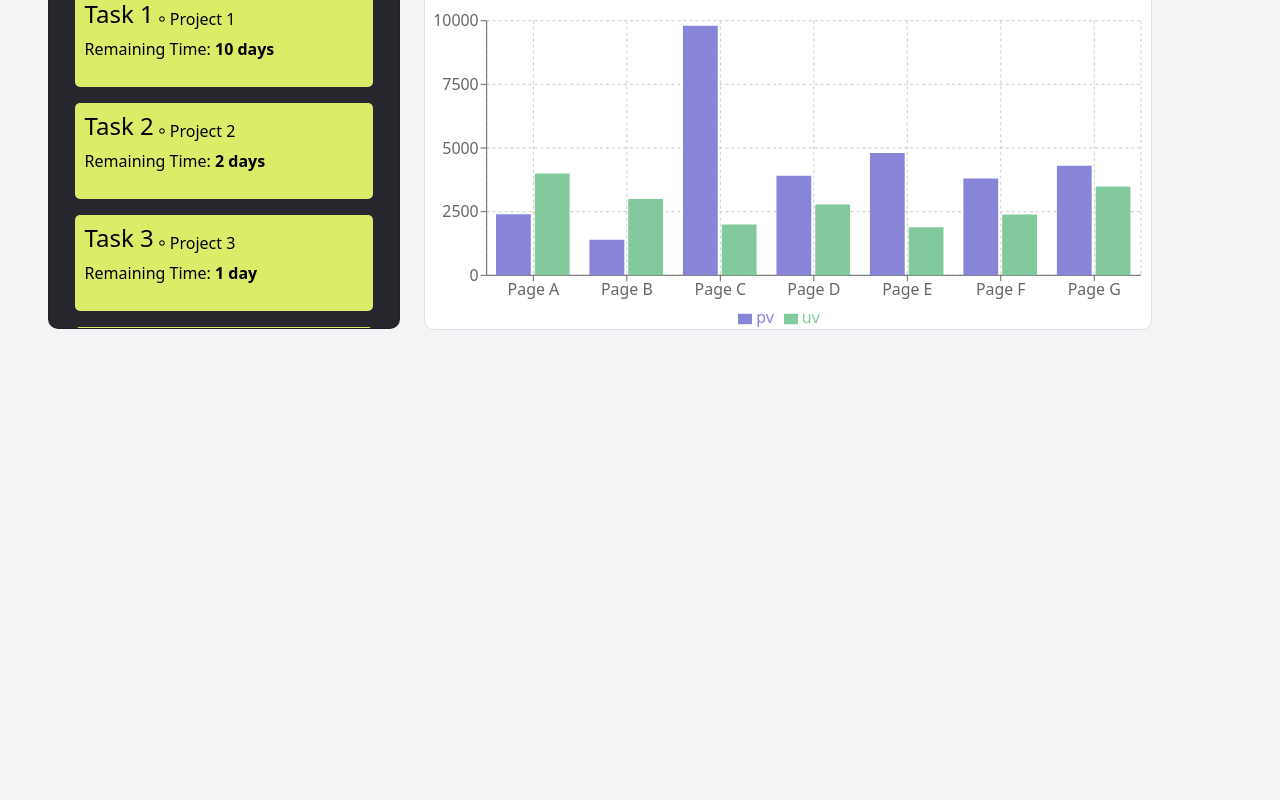
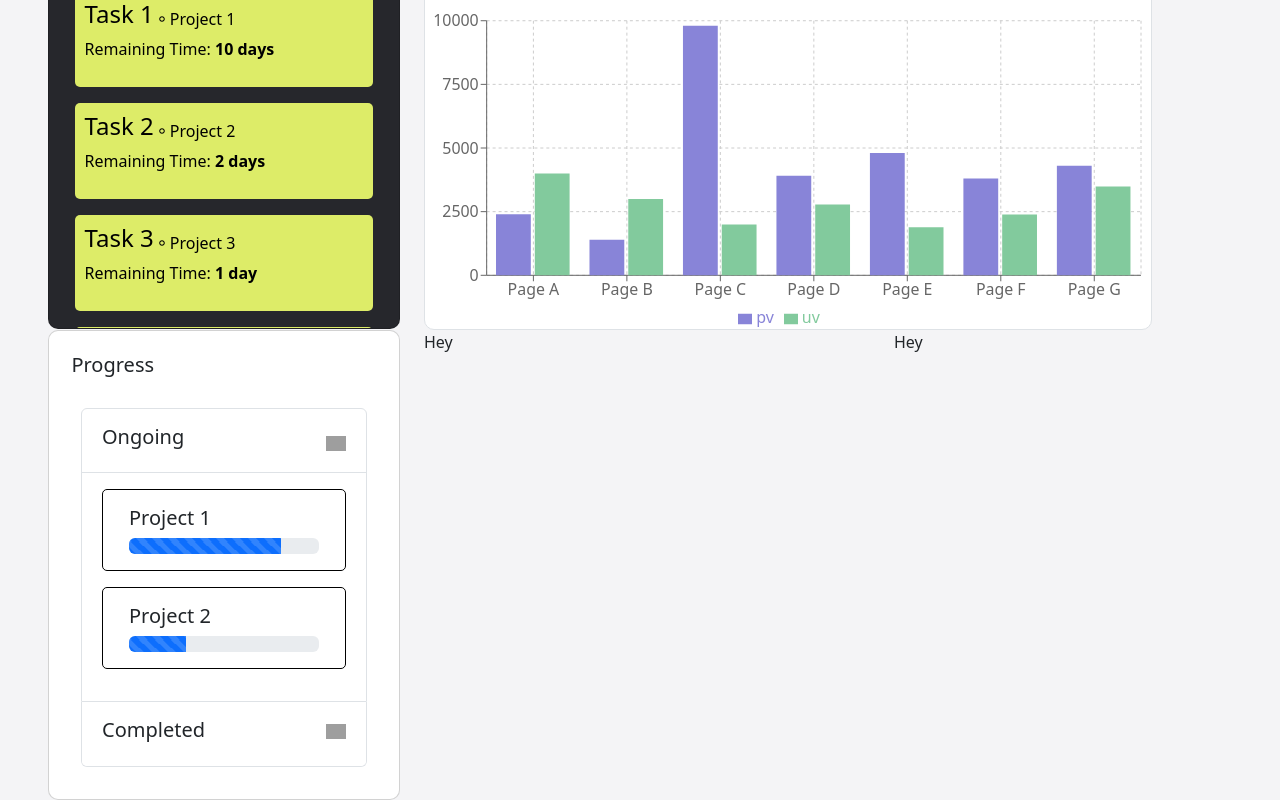
Before and after one commit to jonathanWongLS/TaskSwift, a React (Vite) app in the folder task-swift/: page /dashboard in a window 1280 px wide. Shown: the part 294-1094 px from the top of the page. Before the commit the page ends 800 px from the top, so only its background shows below. Built offline with nearby package versions, Linux system fonts and the light colour scheme; grey boxes are pictures that could not be loaded.

Commit message:
Improved responsiveness of UpcomingDeadlines component

```diff
--- a/task-swift/src/components/UpcomingDeadline/UpcomingDeadline.css
+++ b/task-swift/src/components/UpcomingDeadline/UpcomingDeadline.css
@@ -48,7 +48,7 @@
     justify-content: center;
 }
 
-@media screen and (max-width: 1215px) and (min-width: 768px) {
+@media screen and (max-width: 768px) {
     .upcoming-deadline-task-details-top {
         flex-direction: column;
     }
--- a/task-swift/src/views/Dashboard.jsx
+++ b/task-swift/src/views/Dashboard.jsx
@@ -1,11 +1,15 @@
 import Header from "../components/Header";
 import Row from "react-bootstrap/Row";
 import Col from "react-bootstrap/Col";
+import Button from "react-bootstrap/Button";
+
 import SummaryCard from "../components/SummaryCard";
 import UpcomingDeadline from "../components/UpcomingDeadline/UpcomingDeadline";
 import ChartsTabs from "../components/ChartsTabs/ChartsTabs";
-import Button from "react-bootstrap/Button";
+import Progress from "../components/Progress/Progress";
+
 import { FaArrowRightLong } from "react-icons/fa6";
+
 import "./Dashboard.css";
 
 const Dashboard = () => {
@@ -31,12 +35,19 @@ const Dashboard = () => {
           </Col>
         </Row>
         <Row className="dashboard-row">
-          <Col sm={12} md={3} xl={4} className="upcoming-deadline-col" >
+          <Col sm={12} md={12} xl={4} className="upcoming-deadline-col" >
             <UpcomingDeadline />
           </Col>
-          <Col sm={12} md={9} xl={8} className="charts-tabs-col">
+          <Col sm={12} md={12} xl={8} className="charts-tabs-col">
             <ChartsTabs />
           </Col>
+        </Row>
+        <Row className="dashboard-row">
+            <Col sm={12} md={12} xl={4}>
+              <Progress/>
+            </Col>
+            <Col sm={12} md={9} xl={5}>Hey</Col>
+            <Col sm={12} md={3} xl={3}>Hey</Col>
         </Row>
       </div>
     </>
```
